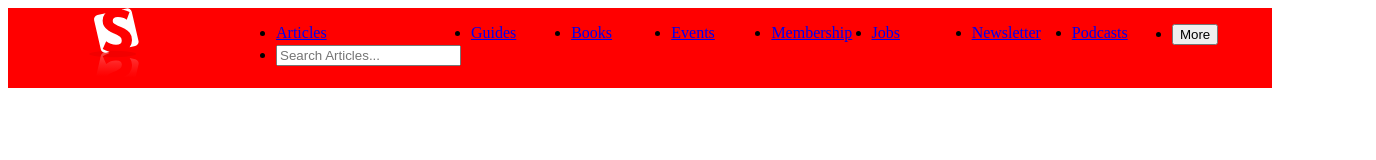
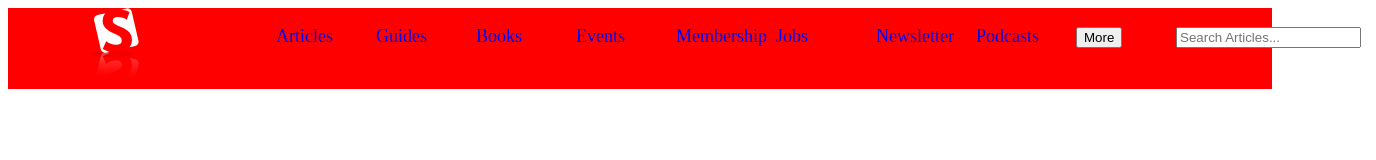
Before and after one commit to jamestucker1988/smashing_magazine_clone, a plain HTML site: page index.html in a window 1280 px wide. Shown: the whole page, 1376 px wide, since content can reach past the window. Drawn offline with Linux system fonts and the light colour scheme; a web font is replaced by a local one.

Commit message:
added font-size for body and added width to header

```diff
--- a/assets/styles/main.css
+++ b/assets/styles/main.css
@@ -1,49 +1,69 @@
 body {
+    font-size: 1.125em;
+}
+
+.flex-container {
+    display: flex;
+    width: 100%;
+}
+
+.flex-row {
+    flex-direction: row;
+
 
 }
-.flex-container {
-    display: flex;
-  }
-.flex-row{
-    flex-direction: row;
-}
-.flex-column{
+
+.flex-column {
     flex-direction: column;
 }
-.red-bckground-color{
+
+.red-bckground-color {
     background-color: red;
 }
-.red2-background-color{
+
+.red2-background-color {
     background-color: #BC3428;
 }
-.blue-bckground-color{
+
+.blue-bckground-color {
     background-color: blue;
 }
-.grid-mode{
+
+.grid-mode {
     display: grid;
 }
-header{
+
+header {
     display: grid;
     grid-template-columns: auto auto auto;
+    width: 100%;
 }
-nav{
 
-}
-nav ul{
+nav {}
+
+nav ul {
     display: grid;
-    grid-template-columns: repeat(9,1fr);
+    grid-template-columns: repeat(11, 100px);
     margin-left: 20px;
     text-decoration: none;
 }
-nav ul li{
+
+nav ul li {
     padding-right: 10px;
+
+    list-style: none;
+}
+
+nav ul li a {
     text-decoration: none;
 }
-.logo{
+
+.logo {
     flex-basis: 210px;
     align-self: center;
 }
-.logo img{
+
+.logo img {
     width: 208px;
     height: 76px;
 }
```
